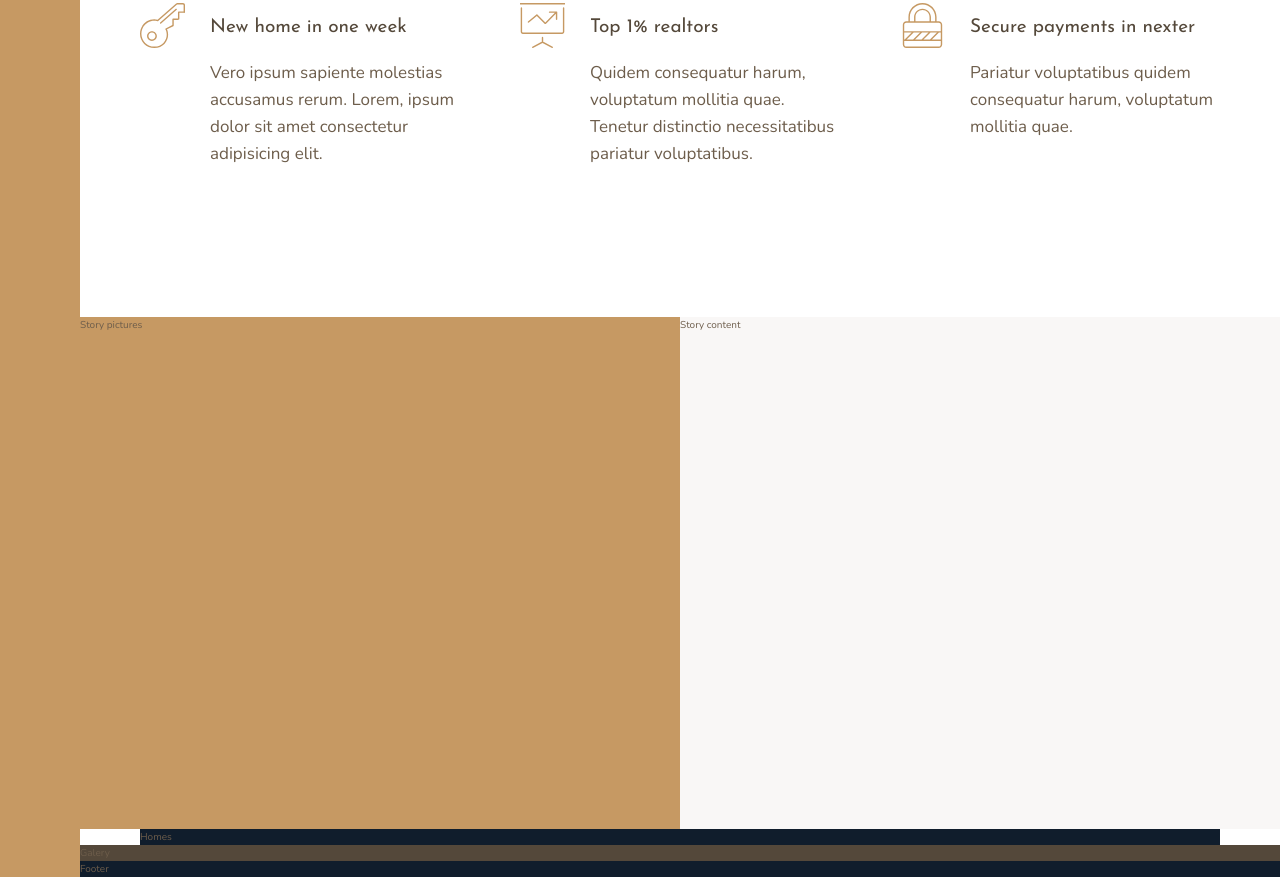
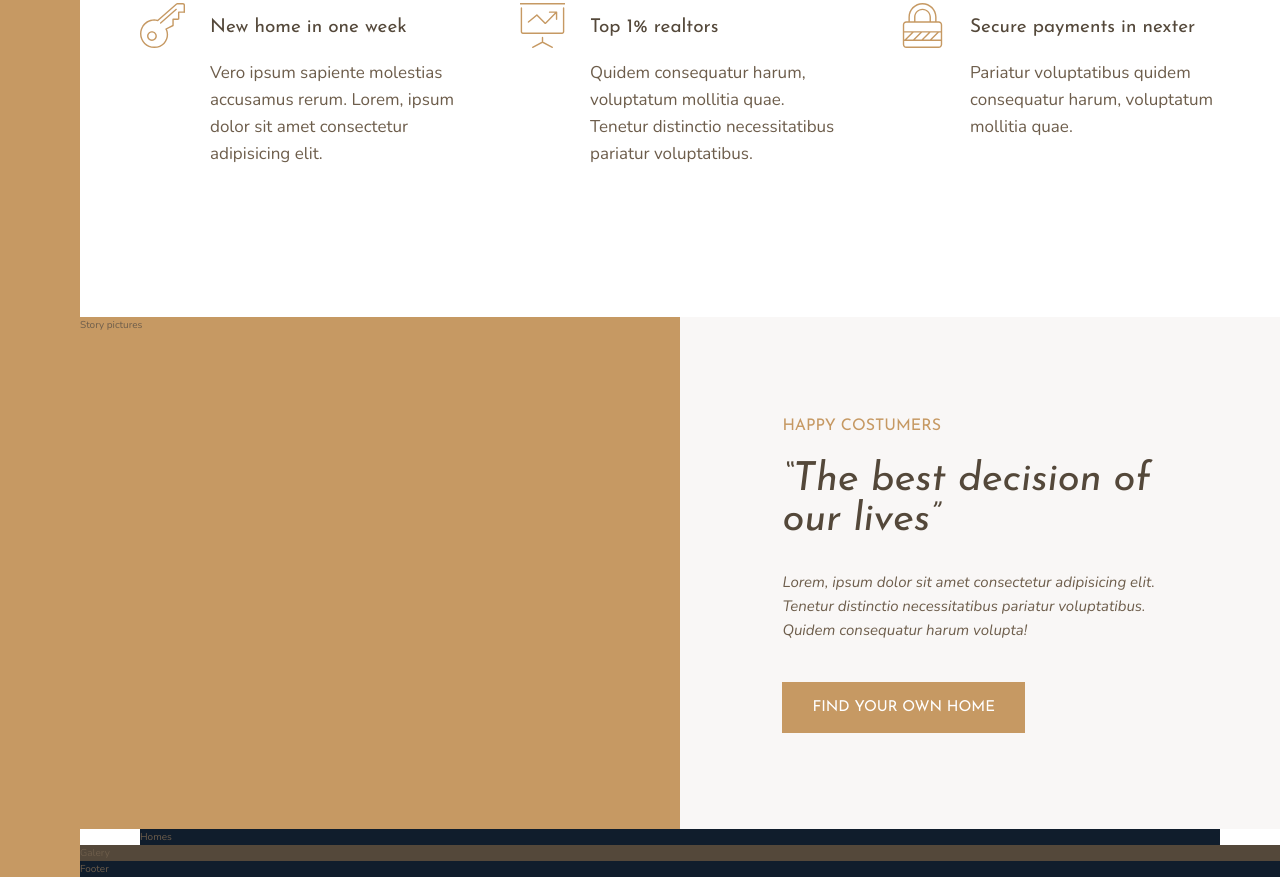
Before and after one commit to Altiuss/Nexter, a website: page index.html in a window 1280 px wide. Shown: the part 991-1868 px from the top of the page. Drawn offline with nearby package versions, Linux system fonts and the light colour scheme.

Commit message:
Building the story Section - Part1

```diff
--- a/index.html
+++ b/index.html
@@ -85,7 +85,11 @@
     </div>
 
     <div class="story__content">
-        Story content
+      <h3 class="heading-3 mb-sm">Happy costumers</h3>
+      <h2 class="heading-2 heading-2--dark mb-md">&ldquo;The best decision of our lives&rdquo;</h2>
+      <p class="story__text">Lorem, ipsum dolor sit amet consectetur adipisicing elit.
+         Tenetur distinctio necessitatibus pariatur voluptatibus. Quidem consequatur harum volupta!</p>
+         <button class="btn">Find your own home</button>
     </div>
 
     <section class="homes">
--- a/sass/_story.scss
+++ b/sass/_story.scss
@@ -7,5 +7,24 @@
     &__content {
         background-color: $color-grey-light-1;
         grid-column: col-start 5 / full-end;
+
+        padding: 6rem 8vw;
+
+        // display: flex;
+        // flex-direction: column;
+        // align-items: start;
+        // justify-content: center;
+
+        display: grid;
+        align-content: center;
+        justify-items: start;
+
+
+    }
+
+    &__text {
+        font-size: 1.5rem;
+        font-style: italic;
+        margin-bottom: 4rem;
     }
 }
--- a/sass/_typography.scss
+++ b/sass/_typography.scss
@@ -9,11 +9,26 @@
 
 .heading-2 {
     @extend %heading;
+    font-size: 4rem;
+    font-style: italic;
+    line-height: 1;
+
+    &--light {
+        color: $color-grey-light-1;
+    }
+
+    &--dark {
+        color: $color-grey-dark-1;
+    }
 }
 
 .heading-3 {
     @extend %heading;
+    font-size: 1.6rem;
+    color: $color-primary;
+    text-transform: uppercase;
 }
+
 
 .heading-4 {
     @extend %heading;
@@ -27,3 +42,26 @@
         color: $color-grey-dark-1;
     }
 }
+
+.btn {
+    background-color: $color-primary;
+    color: #fff;
+    border: none;
+    border-radius: 0;
+    font-family: $font-display;
+    font-size: 1.5rem;
+    text-transform: uppercase;
+    padding: 1.8rem 3rem;
+    cursor: pointer;
+    transition: all .2s;
+
+    &:hover {
+        background-color:$color-primary-dark;
+    }
+
+}
+
+.mb-sm {margin-bottom: 2rem;}
+.mb-md {margin-bottom: 3rem;}
+.mb-lg {margin-bottom: 4rem;}
+.mb-hg {margin-bottom: 8rem;}
```
Also changed, not shown: css/style.css.
